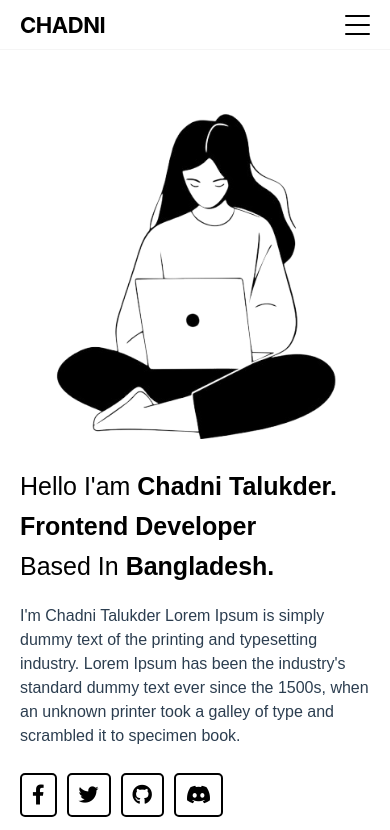
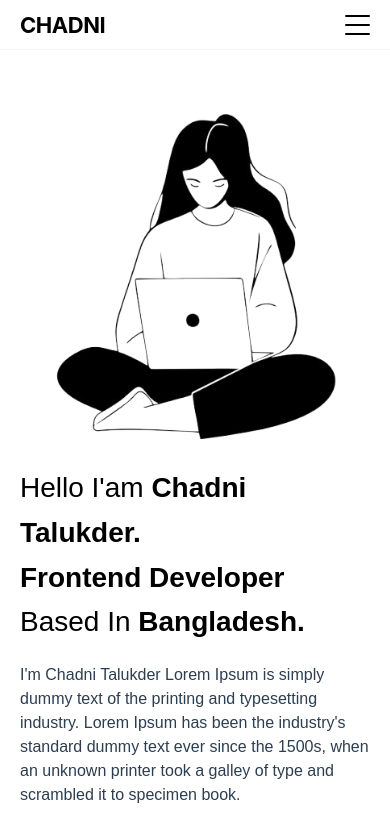
Before and after one commit to chadnitalukder2/vue-portfolio-2nd, a Vue app: page / in a window 390 px wide. Shown: the top 830 px of the page. Built offline with nearby package versions, Linux system fonts and the light colour scheme.

Commit message:
font update

```diff
--- a/src/page/Home.vue
+++ b/src/page/Home.vue
@@ -101,7 +101,7 @@ import Contact from './Contact.vue';
             }
 
             @media (max-width: 529px) {
-                font-size: 25px;
+                font-size: 28px;
             }
 
             span {
```
